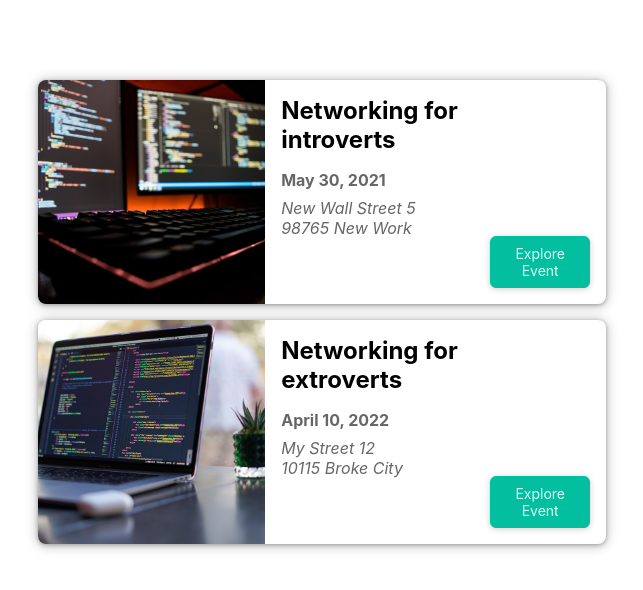
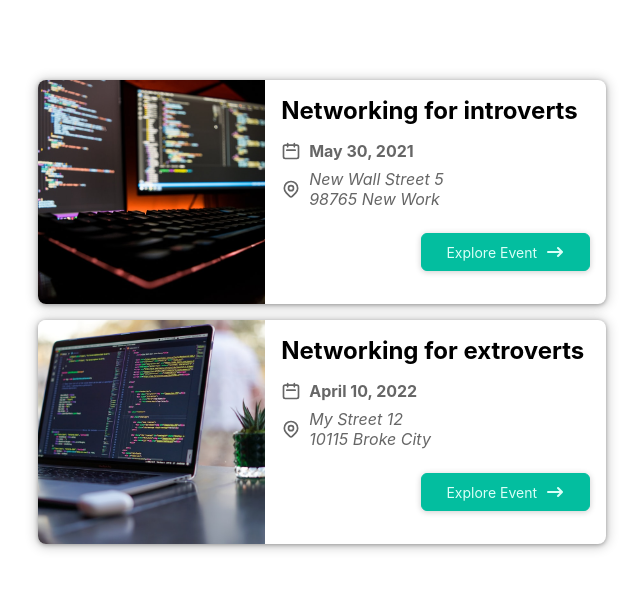
Before and after one commit to neuodev/nextjs-events, a Next.js app: page / in a window 1280 px wide. Shown: the top 590 px of the page, without its empty margins (338-981 px from the left). Built offline with nearby package versions, Linux system fonts and the light colour scheme.

Commit message:
Add icons to the EventItem

```diff
--- a/components/events/EventItem.js
+++ b/components/events/EventItem.js
@@ -1,7 +1,9 @@
 import React from 'react';
-import Link from 'next/link';
 import Button from '../button/Button';
 import classes from './event-item.module.css';
+import DateIcon from '../icons/date-icon';
+import AddressIcon from '../icons/address-icon';
+import ArrowRightIcon from '../icons/arrow-right-icon';
 
 const EventItem = ({ event }) => {
   const { title, image, date, location, id } = event;
@@ -21,15 +23,22 @@
         <div className={classes.summary}>
           <h2>{title}</h2>
           <div className={classes.date}>
+            <DateIcon />
             <time>{humanReadableDate}</time>
           </div>
         </div>
         <div className={classes.address}>
+          <AddressIcon />
           <address>{formattedAddress}</address>
         </div>
-      </div>
-      <div className={classes.actions}>
-        <Button link={exploreLink}>Explore Event</Button>
+        <div className={classes.actions}>
+          <Button link={exploreLink}>
+            <span>Explore Event</span>
+            <span className={classes.icon}>
+              <ArrowRightIcon />
+            </span>
+          </Button>
+        </div>
       </div>
     </li>
   );
--- a/components/events/event-item.module.css
+++ b/components/events/event-item.module.css
@@ -53,8 +53,6 @@
 .actions {
   display: flex;
   flex-direction: column;
-  align-items: flex-end;
-  justify-content: center;
   padding: 1rem;
   font-size: 14px;
 }
```
